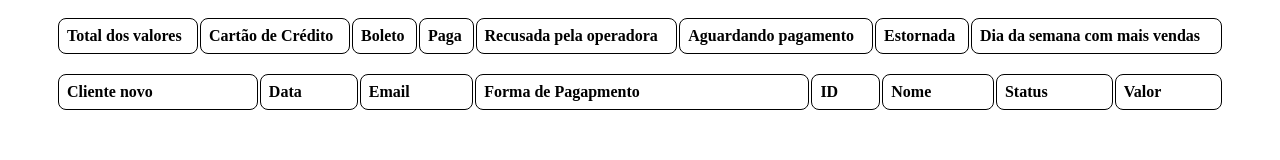
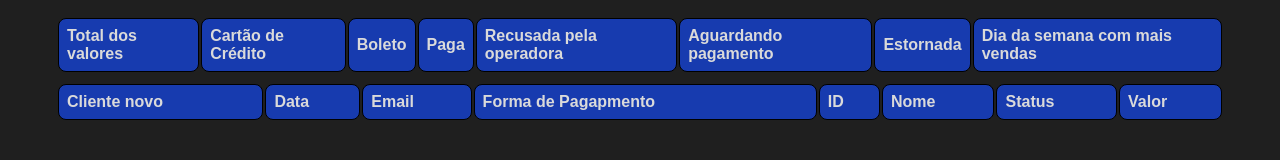
Before and after one commit to vitosnatios/tratamento-de-dados, a website built with Vite: page index.html in a window 1280 px wide. Built offline with nearby package versions, Linux system fonts and the light colour scheme; no server answers.

Commit message:
style lil update

```diff
--- a/package.json
+++ b/package.json
@@ -9,12 +9,10 @@
     "preview": "vite preview"
   },
   "devDependencies": {
-    "@types/lodash": "^4.14.192",
     "typescript": "^4.9.3",
     "vite": "^4.2.0"
   },
   "dependencies": {
-    "clipboard": "^2.0.11",
-    "lodash": "^4.17.21"
+    "clipboard": "^2.0.11"
   }
 }
--- a/src/style.css
+++ b/src/style.css
@@ -1,20 +1,24 @@
 body {
   width: 1200px;
   margin: 0 auto;
+  background: rgb(31, 31, 31);
+  font-family: sans-serif;
 }
 
 .app {
   display: flex;
   flex-direction: column;
   padding: 1rem;
-  gap: 1rem;
+  gap: 0.5rem;
 }
 
 th,
 td {
-  border: 1px solid black;
+  border: 1px solid rgb(0, 0, 0);
   padding: 0.5rem;
   border-radius: 8px;
+  background: rgba(20, 75, 255, 0.644);
+  color: rgb(218, 218, 218);
 }
 
 th {
```
Also changed, not shown: 1 other file.
